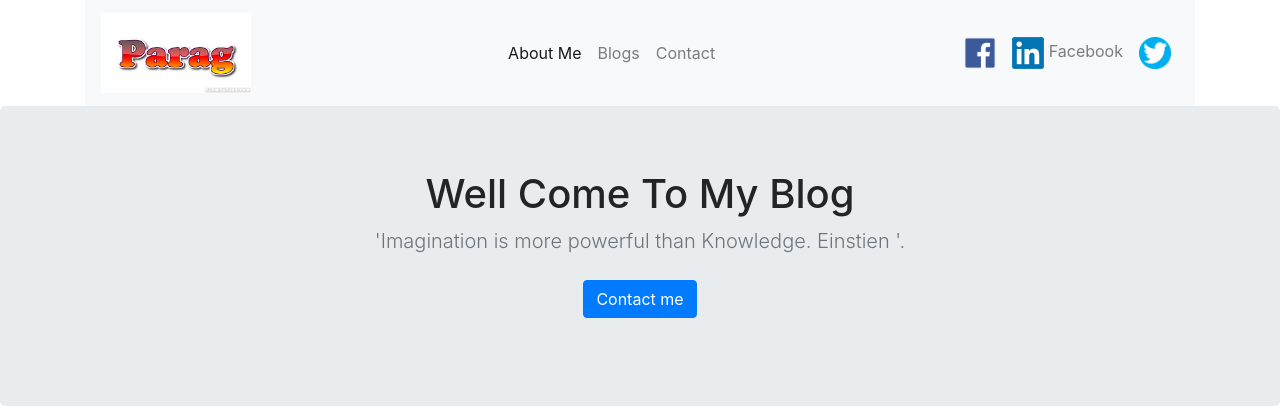
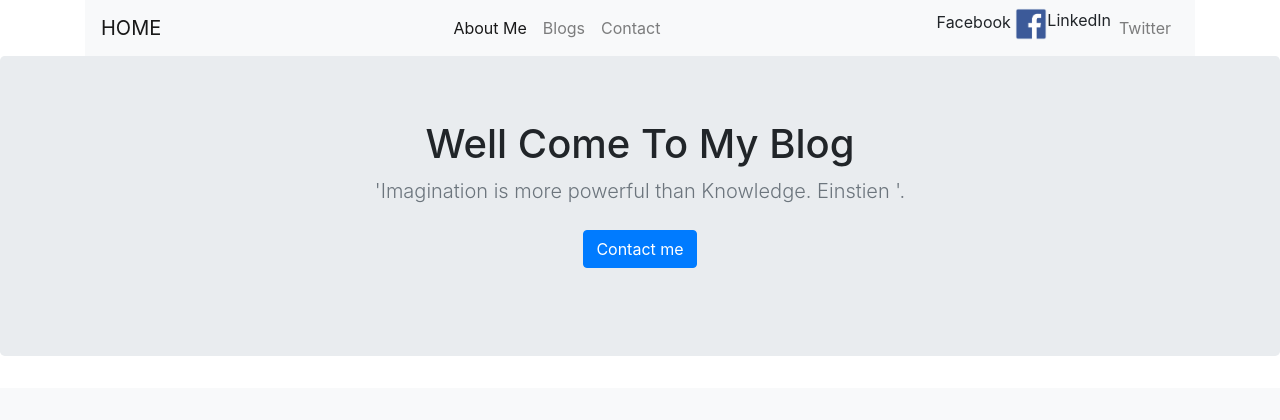
Before and after one commit to paragkhodke72/blog_django_deployee, a Django app: page /blogs/ in a window 1280 px wide. Shown: the top 420 px of the page. Run offline with Django 3.2, Linux system fonts and the light colour scheme; data comes from the database, SQL or seed files in the repository; some libraries are stand-ins or nearby versions.

Commit message:
first commit

```diff
--- a/blog/templates/blog/base.html
+++ b/blog/templates/blog/base.html
@@ -16,8 +16,8 @@
 <body>
 <div class="container">
     <nav class="navbar navbar-expand-lg navbar-light bg-light">
-        <a class="navbar-brand" href="{% url 'home' %}">
-            <img src="{% static 'blog/images/p.png' %}" width="150" height="80" alt="">
+        <a class="navbar-brand" href="{% url 'home' %}">HOME
+ <!--            <img src="{% static 'blog/images/p.png' %}" width="150" height="80" alt=""> -->
         </a>
         <button class="navbar-toggler" type="button" data-toggle="collapse" data-target="#navbarNav"
                 aria-controls="navbarNav" aria-expanded="false" aria-label="Toggle navigation">
@@ -36,18 +36,14 @@
                 </li>
             </ul>
             <ul class="navbar-nav">
-                <li class="nav-item active">
-                    <a class="nav-link" href="https://www.facebook.com/parag.khodke.35">
+                <li class="nav-item active">Facebook
                         <img src="{% static 'blog/images/f.png' %}" width="32" height="32" alt="">
                     </a>
                 </li>
-                <li class="nav-item">
-                    <a class="nav-link" href="https://www.linkedin.com/in/parag-khodke-66229979/"> <img src="{% static 'blog/images/l.png' %}" width="32" height="32" alt="">
-                    Facebook</a>
+                <li class="nav-item">LinkedIn</a>
                 </li>
                 <li class="nav-item">
-                    <a class="nav-link" href="https://twitter.com/home">
-                        <img src="{% static 'blog/images/t.png' %}" width="32" height="32" alt="">
+                    <a class="nav-link" href="https://twitter.com/home">Twitter
                     </a>
                 </li>
             </ul>
```
